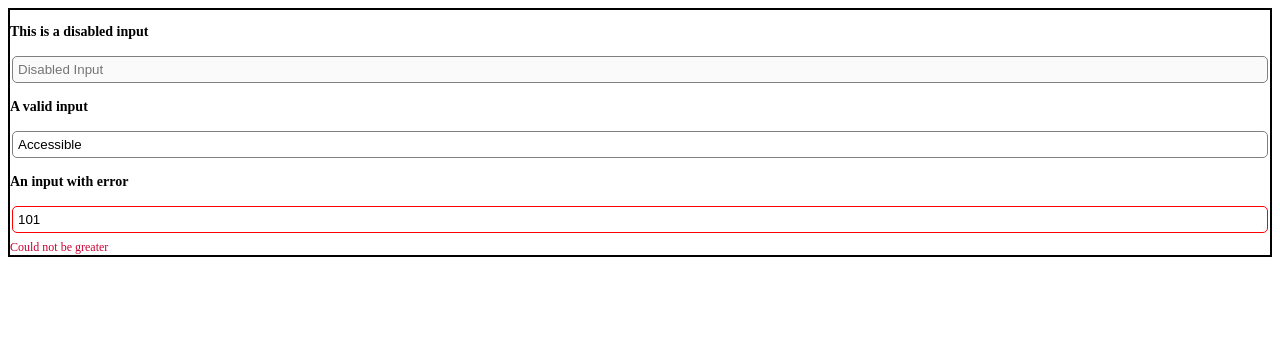
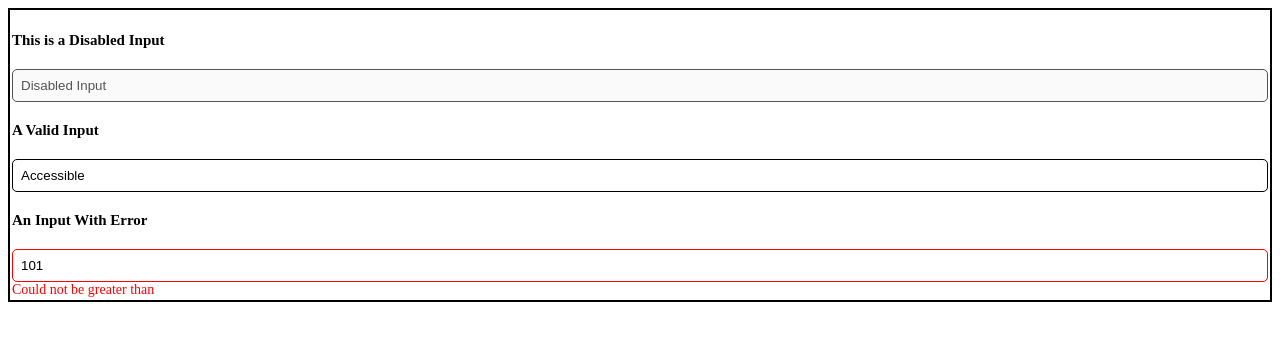
Before and after one commit to iamsurajbhardwaj/react-client, a React (Create React App) app: page / in a window 1280 px wide. Shown: the top 340 px of the page. Built offline with nearby package versions, Linux system fonts and the light colour scheme.

Commit message:
refactor: 💡 improve coding style and logic

```diff
--- a/src/components/TextField/TextField.jsx
+++ b/src/components/TextField/TextField.jsx
@@ -1,7 +1,32 @@
 import React from 'react';
+import propTypes from 'prop-types';
 import textFieldStyle from './style';
 
-const TextField = () => (
-  <input type="text" style={textFieldStyle} />
-);
+const TextField = (props) => {
+  const { error, label, ...rest } = props;
+  const errorStyle = (error) ? textFieldStyle.error : {};
+  return (
+    <>
+      {(label) ? (
+        <info
+          style={{
+            fontWeight: 'bold', fontSize: '15px', paddingBottom: '20px', paddingTop: '20px',
+          }}
+        >
+          {label}
+        </info>
+      ) : ''}
+      <input type="text" {...rest} style={{ ...textFieldStyle.base, ...errorStyle }} />
+      {(error) ? <info style={{ color: 'red', fontSize: '14px' }}>{error}</info> : ''}
+    </>
+  );
+};
+TextField.propTypes = {
+  error: propTypes.string,
+  label: propTypes.string,
+};
+TextField.defaultProps = {
+  error: '',
+  label: 'Please Enter',
+};
 export default TextField;
--- a/src/components/TextField/style.js
+++ b/src/components/TextField/style.js
@@ -1,11 +1,16 @@
 const textFieldStyle = {
-  margin: '40px',
-  border: '5px solid pink',
-  borderRadius: '20px',
-  display: 'flex',
+  base: {
+    padding: '8px',
+    border: '1px solid',
+    borderRadius: '5px',
+  },
+  error: {
+    borderColor: 'red',
+  },
+  label: {
+    fontWeight: 'bold',
+    fontSize: '12px',
+  },
 };
-// const pStyle = {
-//   fontSize: '15px',
-//   textAlign: 'center',
-// };
+
 export default textFieldStyle;
--- a/src/pages/TextFieldDemo/TextFieldDemo.jsx
+++ b/src/pages/TextFieldDemo/TextFieldDemo.jsx
@@ -1,44 +1,17 @@
-import '../../components';
 import React from 'react';
+import { TextField } from '../../components';
 
 const mainStyle = {
   display: 'flex',
+  padding: '2px',
   flexDirection: 'column',
-  // padding: '1%',
   border: '2px solid black',
-};
-const props = {
-  margin: '2px',
-  border: '1px solid gray',
-  borderRadius: '5px',
-  padding: '5px',
-};
-const bold = {
-  fontWeight: 'bold',
-  fontSize: '14px',
-};
-const errorMessage = {
-  color: '#cc0033',
-  display: 'inline-block',
-  fontSize: '12px',
-  lineHeight: '15px',
-  margin: '5px 0 0',
-};
-const border = {
-  margin: '2px',
-  border: '1px solid red',
-  borderRadius: '5px',
-  padding: '5px',
 };
 const TextFieldDemo = () => (
   <div style={mainStyle}>
-    <p style={bold}>This is a disabled input </p>
-    <input type="text" disabled placeholder="Disabled Input" style={props} />
-    <p style={bold}>A valid input </p>
-    <input type="text" value="Accessible" style={props} />
-    <p style={bold}>An input with error </p>
-    <input type="text" value="101" style={border} />
-    <p style={errorMessage}>Could not be greater</p>
+    <TextField disabled value="Disabled Input" label="This is a Disabled Input" />
+    <TextField value="Accessible" label="A Valid Input" />
+    <TextField value="101" label="An Input With Error" error="Could not be greater than" />
   </div>
 );
 export default TextFieldDemo;
```
Also changed, not shown: 1 other file (tests, documents, lock files or other folders).
